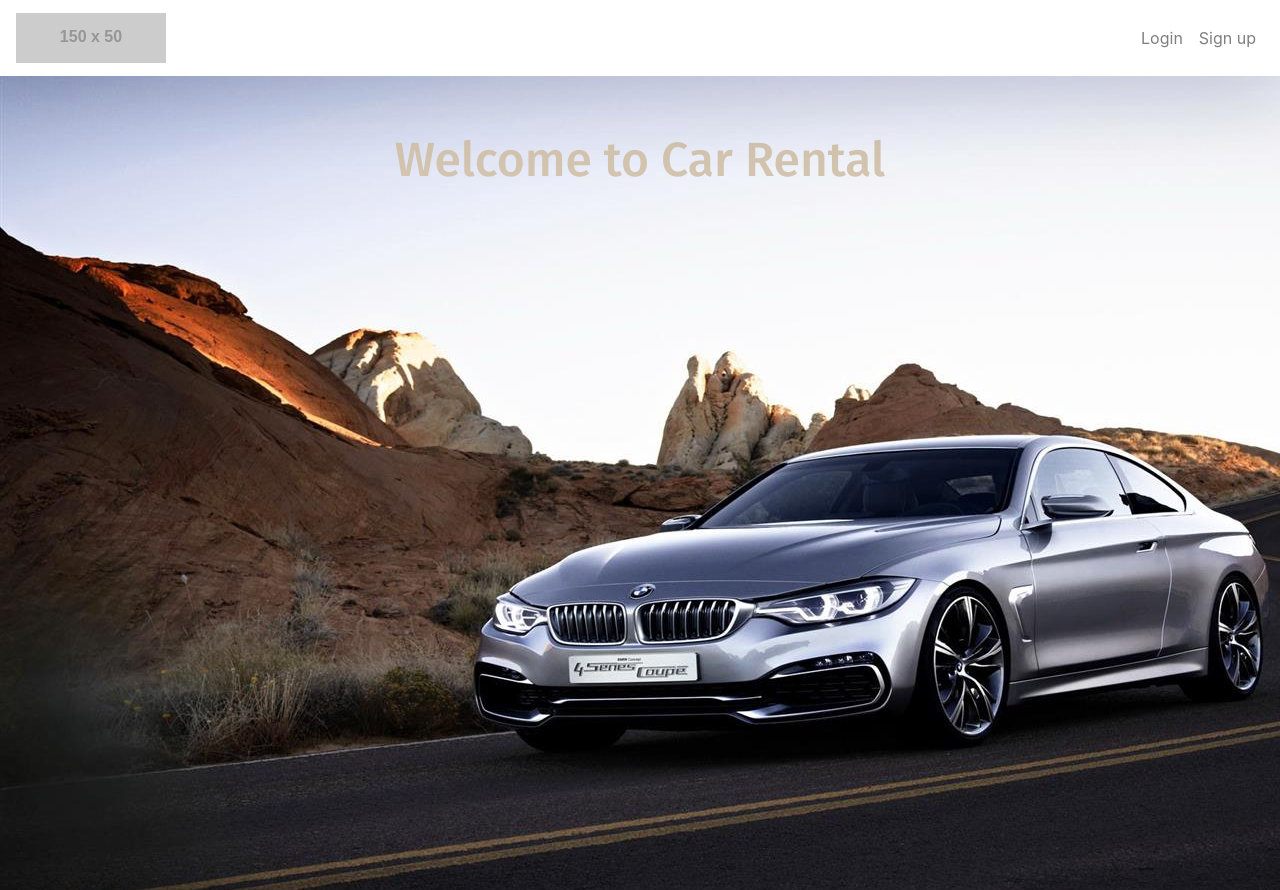
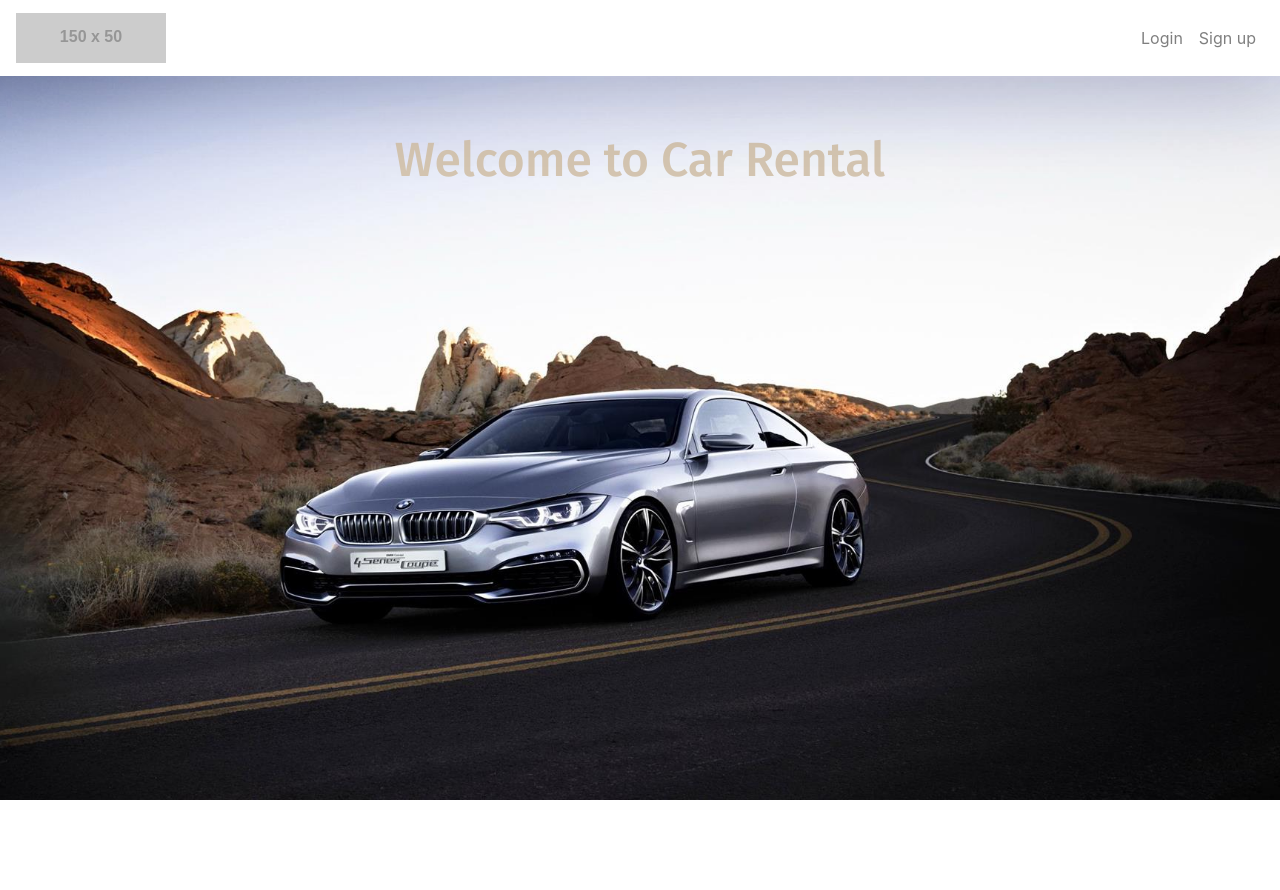
Before and after one commit to Grzybek-Pomarancza/Frontend, a React (Create React App) app: page / in a window 1280 px wide. After the commit the page ends 800 px from the top, so only its background shows below. Built offline with nearby package versions, Linux system fonts and the light colour scheme.

Commit message:
welcome page fixes

```diff
--- a/src/Components/Welcome.jsx
+++ b/src/Components/Welcome.jsx
@@ -4,7 +4,7 @@ import React, {Component} from "react";
 export default class Welcome extends Component{
     render() {
         return (
-            <div className="welcome-wrapper">
+            <div>
                 <h3 className="welcome">Welcome to Car Rental</h3>
             </div>
         );
--- a/src/index.css
+++ b/src/index.css
@@ -26,14 +26,17 @@ body,
 html,
 .App,
 #root,
-.auth-wrapper {
+.auth-wrapper,
+.welcome-wrapper{
   width: 100%;
   height: 100%;
 }
 .welcome-wrapper{
   background-image: url("Images/background.jpg");
-  width: 100%;
-  height: 980px;
+  background-position: center;
+  background-repeat: no-repeat;
+  background-size: cover;
+  min-height: 100%;
   display: flex;
   justify-content: center;
   flex-direction: column;
@@ -55,7 +58,6 @@ html,
   flex-direction: column;
   text-align: left;
 }
-
 .auth-inner {
   width: 450px;
   margin: auto;
--- a/src/views/WelcomeView.js
+++ b/src/views/WelcomeView.js
@@ -5,7 +5,7 @@ import Welcome from "../Components/Welcome";
 class WelcomeView extends Component {
     render() {
         return (
-            <div>
+            <div className="welcome-wrapper">
                 <Topbar />
                 <Welcome/>
             </div>
```
